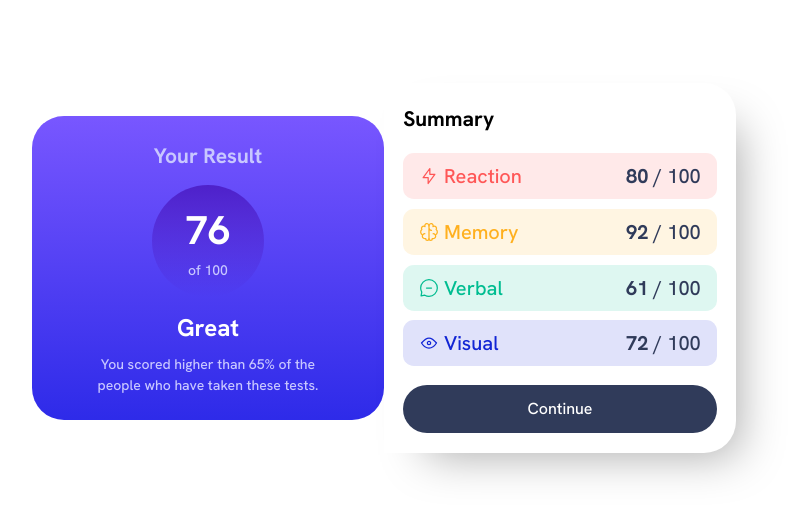
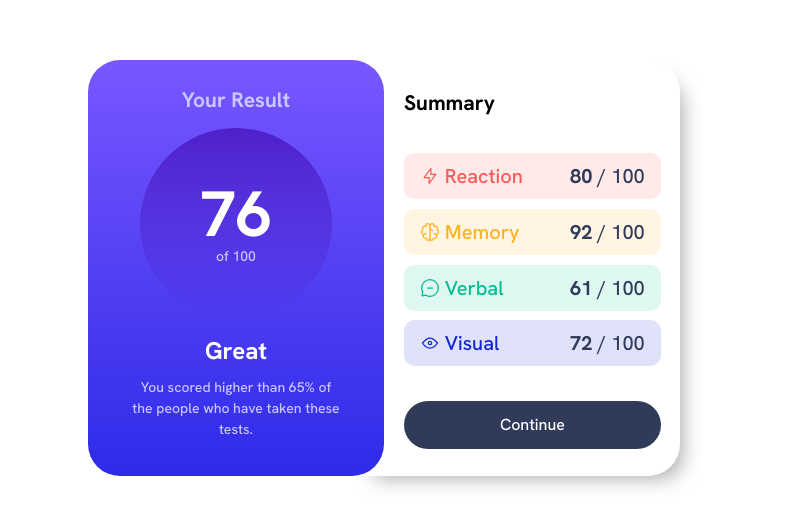
Before and after one commit to ccccchriz/results-summary-component-main, a plain HTML site: page index.html in a window 1280 px wide. Shown: the part 132-658 px from the top of the page, without its empty margins (256-1048 px from the left). Drawn offline with Linux system fonts and the light colour scheme.

Commit message:
updated styles

```diff
--- a/style.css
+++ b/style.css
@@ -103,17 +103,20 @@ main {
 }
 
 .results {
+  height: 100%;
+  max-height: 26rem;
   color: var(--clr-neutral-lavender);
   background-image: linear-gradient(
     var(--gradient-background-one),
     var(--gradient-background-two)
   );
-  margin: 0px;
-  padding: 1.5rem 4rem;
+  padding: 1.5rem 3em;
+  padding-bottom: 2.5rem;
   border-radius: 0 0 2rem 2rem;
   display: flex;
   flex-direction: column;
   align-items: center;
+  justify-content: space-between;
 }
 
 .results__circle {
@@ -121,8 +124,9 @@ main {
     var(--gradient-circle-one),
     var(--gradient-circle-two)
   );
-  width: 7rem;
-  height: 7rem;
+  width: 100%;
+  max-width: 12rem;
+  aspect-ratio: 1;
   display: grid;
   place-content: center;
   border-radius: 50%;
@@ -132,7 +136,8 @@ main {
 
 .results__circle > strong {
   color: var(--clr-neutral-white);
-  font-size: 2.5rem;
+  font-size: 4rem;
+  line-height: 1;
 }
 
 .results__info {
@@ -151,6 +156,9 @@ main {
 
 .summary {
   width: 100%;
+  height: 100%;
+  max-height: 26rem;
+  background-color: var(--clr-neutral-white);
   display: flex;
   justify-content: space-around;
   flex-direction: column;
@@ -248,7 +256,7 @@ main {
   main {
     grid-template-columns: 1fr 1fr;
     width: 100%;
-    max-width: 44rem;
+    max-width: 37rem;
     border-radius: 2rem;
   }
 
@@ -258,6 +266,10 @@ main {
 
   .summary {
     border-radius: 0 2rem 2rem 0;
-    box-shadow: 22px 22px 46px -20px rgba(0, 0, 0, 0.34);
+    box-shadow: 12px 12px 20px -10px rgba(0, 0, 0, 0.34);
+    width: calc(100% + 2rem);
+    margin-left: -2rem;
+    padding-left: 3.25rem;
+    z-index: -1;
   }
 }
```
